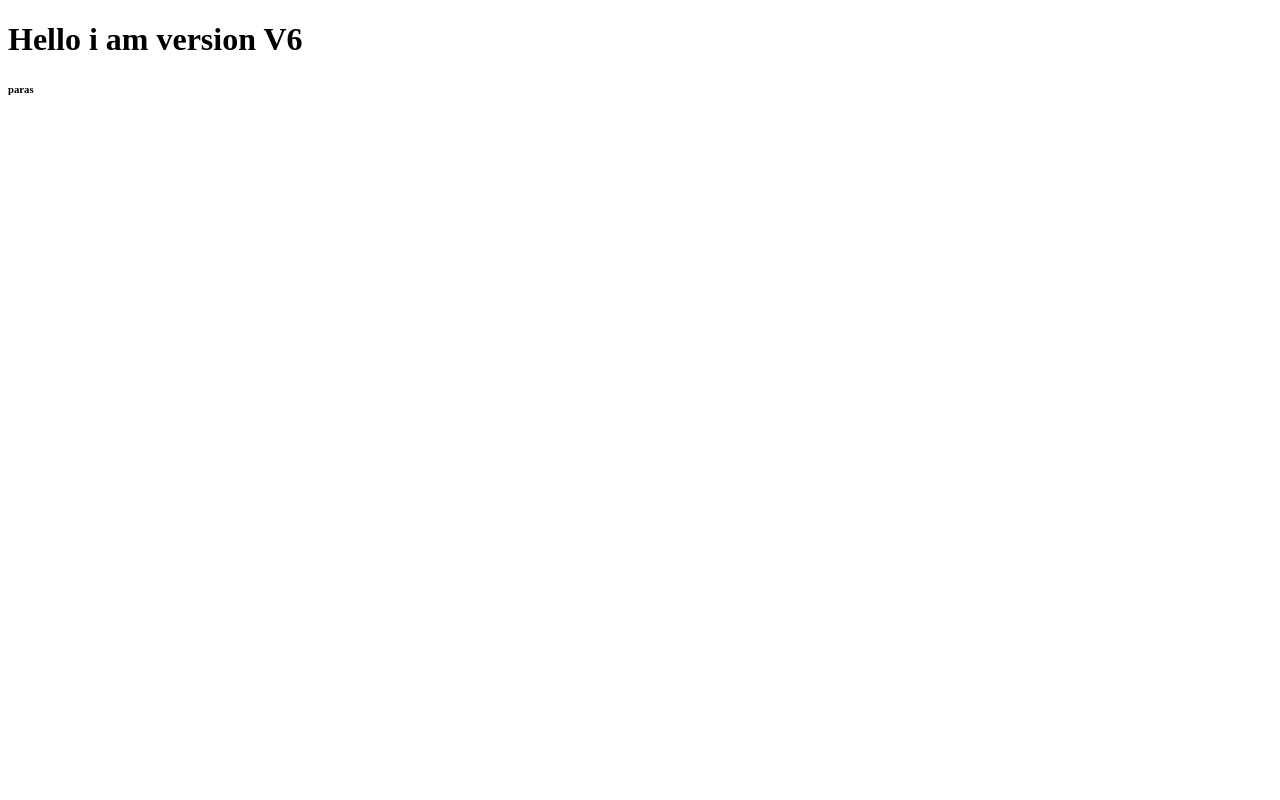
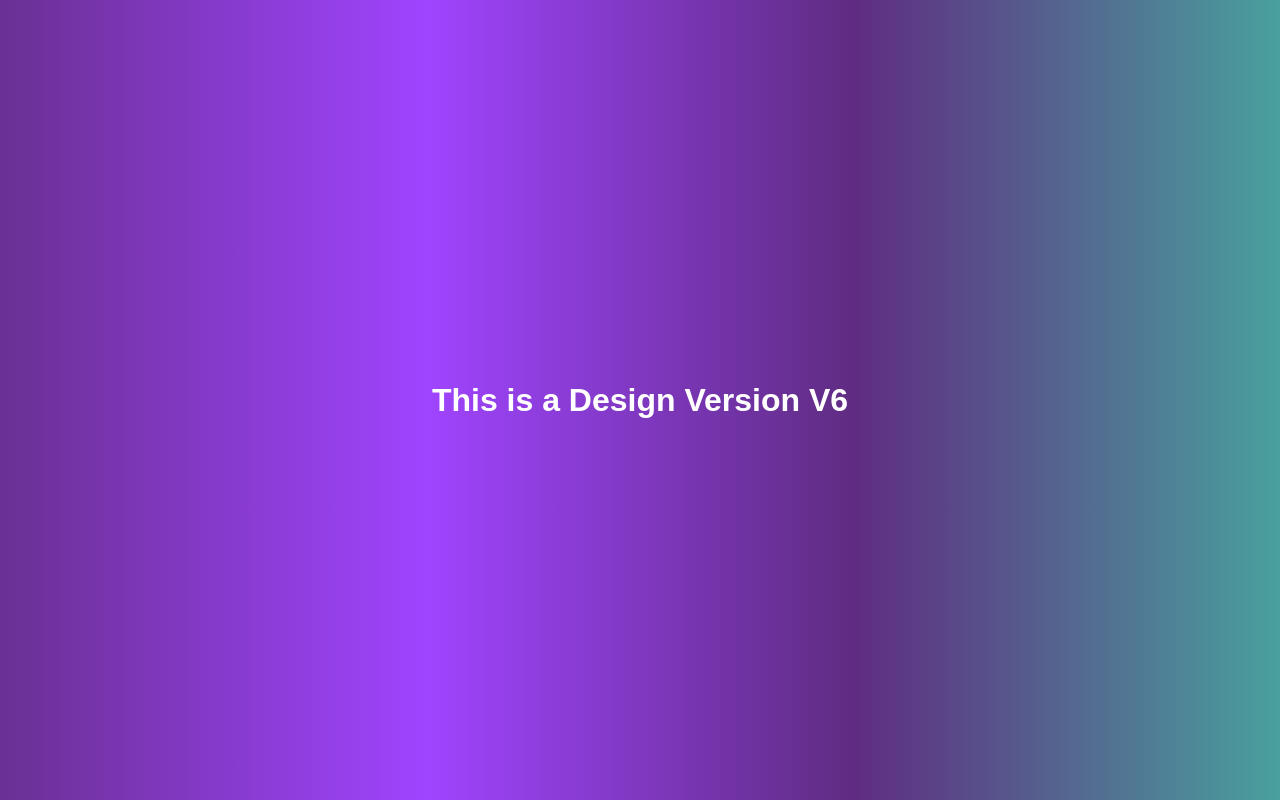
Before and after one commit to paras-prajapati/m-prashant-git, a plain HTML site: page index.html in a window 1280 px wide. Drawn offline with Linux system fonts and the light colour scheme; files that its build step writes are made by us from their sources; files whose address does not match are found by name.

Commit message:
branch design

```diff
--- a/index.html
+++ b/index.html
@@ -1,12 +1,17 @@
 <!DOCTYPE html>
 <html lang="en">
+
 <head>
     <meta charset="UTF-8">
+    <meta http-equiv="X-UA-Compatible" content="IE=edge">
     <meta name="viewport" content="width=device-width, initial-scale=1.0">
+    <link rel="stylesheet" href="/home/j/M-prashant-git/styles.css">
     <title>Document</title>
 </head>
+
 <body>
-    <h1>Hello i am version V6</h1>
-    <h6>paras</h6>
+    <h1>This is a Design Version V6</h1>
+
 </body>
+
 </html>
--- /dev/null
+++ b/styles.css
@@ -0,0 +1,28 @@
+/* styles.css */
+body {
+    /* Set a gradient background from purple to teal */
+    background: linear-gradient(to right, #6a3093, #a044ff, #5f2c82, #49a09d);
+    font-family: Arial, sans-serif;
+    /* Sets a clean, modern font for the body text */
+    color: white;
+    /* Sets the text color to white for better contrast */
+    margin: 0;
+    /* Removes default margin */
+    padding: 0;
+    /* Removes default padding */
+    display: flex;
+    /* Enables flexbox layout */
+    justify-content: center;
+    /* Centers content horizontally */
+    align-items: center;
+    /* Centers content vertically */
+    height: 100vh;
+    /* Makes the body take the full height of the viewport */
+}
+
+h1 {
+    font-size: 2em;
+    /* Sets the size of the header text */
+    text-align: center;
+    /* Centers the header text */
+}
```
